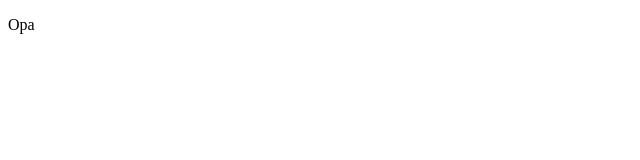
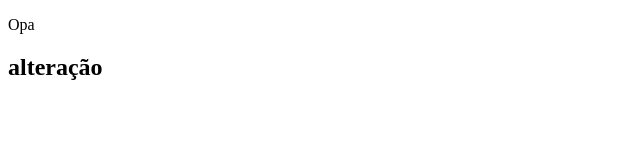
Before and after one commit to maxmilliam/curso_git_1, a plain HTML site: page index.html in a window 1280 px wide. Shown: the whole page, without its empty margins (0-640 px from the left). Drawn offline with Linux system fonts and the light colour scheme.

Commit message:
Enviando alteração

```diff
--- a/index.html
+++ b/index.html
@@ -7,5 +7,6 @@
 </head>
 <body>
     <p> Opa</p>
+    <h2>alteração</h2>
 </body>
 </html>
```
